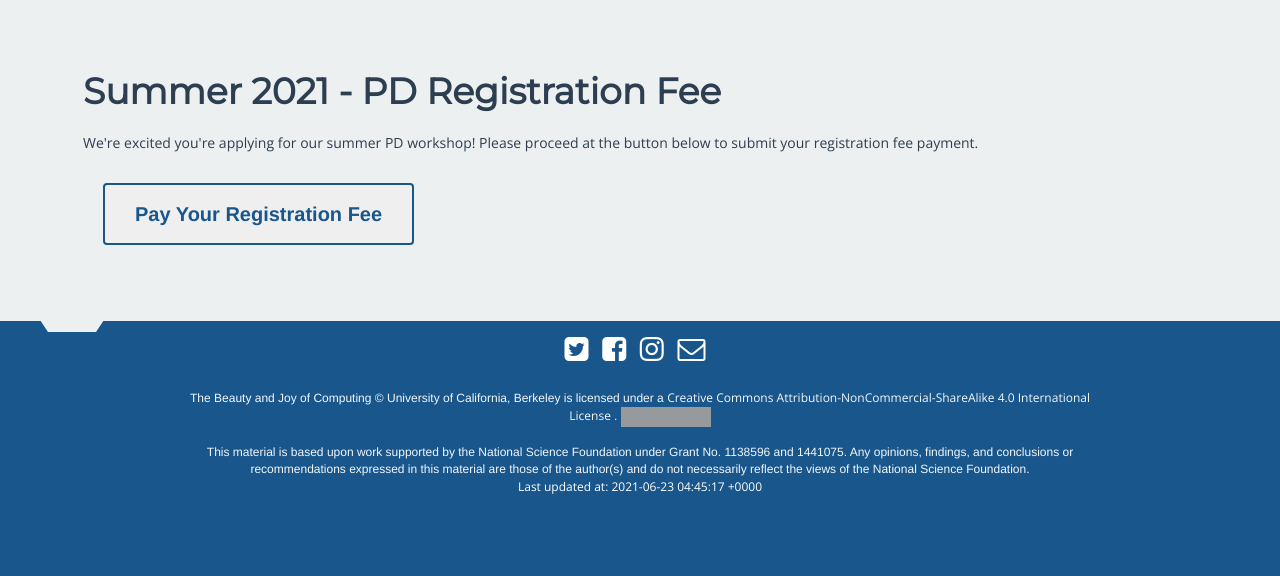
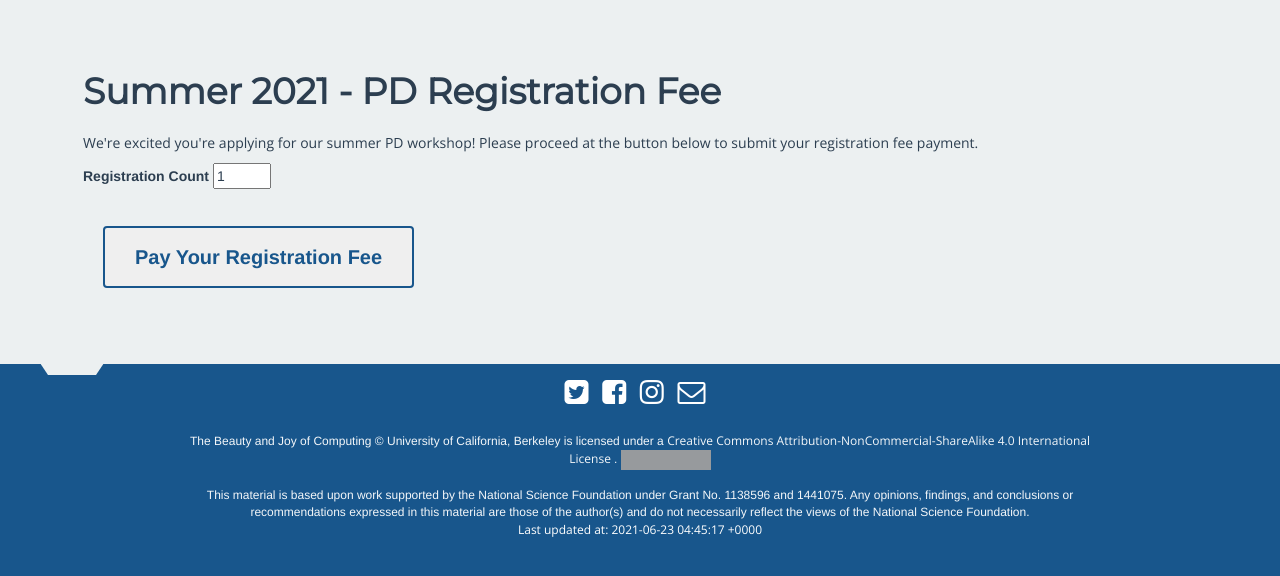
Before and after one commit to beautyjoy/beautyjoy.github.io, a Jekyll site: the page built from payment/index.html, in a window 1280 px wide and 1008 px high, cut to the strip 430-1006 px from the top of the window. Built offline with Jekyll 4.4.1, drawn with Linux system fonts in a browser that asks for light colours; grey boxes are pictures that could not be loaded.

Commit message:
Update payment form with registration count selector

```diff
--- a/Gemfile
+++ b/Gemfile
@@ -12,7 +12,8 @@ ruby '~> 2.5.x'
 # Happy Jekylling!
 
 gem "jekyll", "< 4"
-
+gem "kramdown"
+gem "kramdown-parser-gfm"
 # Used for syncing content with aws
 # aws.cs10.org is a backup site
 gem 's3_website'
--- a/payment/index.html
+++ b/payment/index.html
@@ -14,7 +14,12 @@ permalink: /payment/
 
       <h1>Summer 2021 - PD Registration Fee</h1>
       <p>We're excited you're applying for our summer PD workshop! Please proceed at the button below to submit your registration fee payment.</p>
+      <div class="form-group">
+        <label for="registration_count" class="">Registration Count</label>
+        <input class="form-input js-registration-qty" type="number" min="1" step="1" default="1" name="registration_count" max="10" value="1"/>
+      </div>
       <button
+        type="button"
         class="btn"
         data-checkout-mode="payment"
         data-price-id="price_1IBbYWLn2wZ1DCXhHDXLUjJ0"
@@ -45,7 +50,7 @@ permalink: /payment/
     button.addEventListener('click', function (e) {
       var mode = e.target.dataset.checkoutMode;
       var priceId = e.target.dataset.priceId;
-      var items = [{ price: priceId, quantity: 1 }];
+      var items = [{ price: priceId, quantity: +$('.js-registration-qty').val() }];
 
       // Make the call to Stripe.js to redirect to the checkout page
       // with the sku or plan ID.
```
Also changed, not shown: Gemfile.lock.
